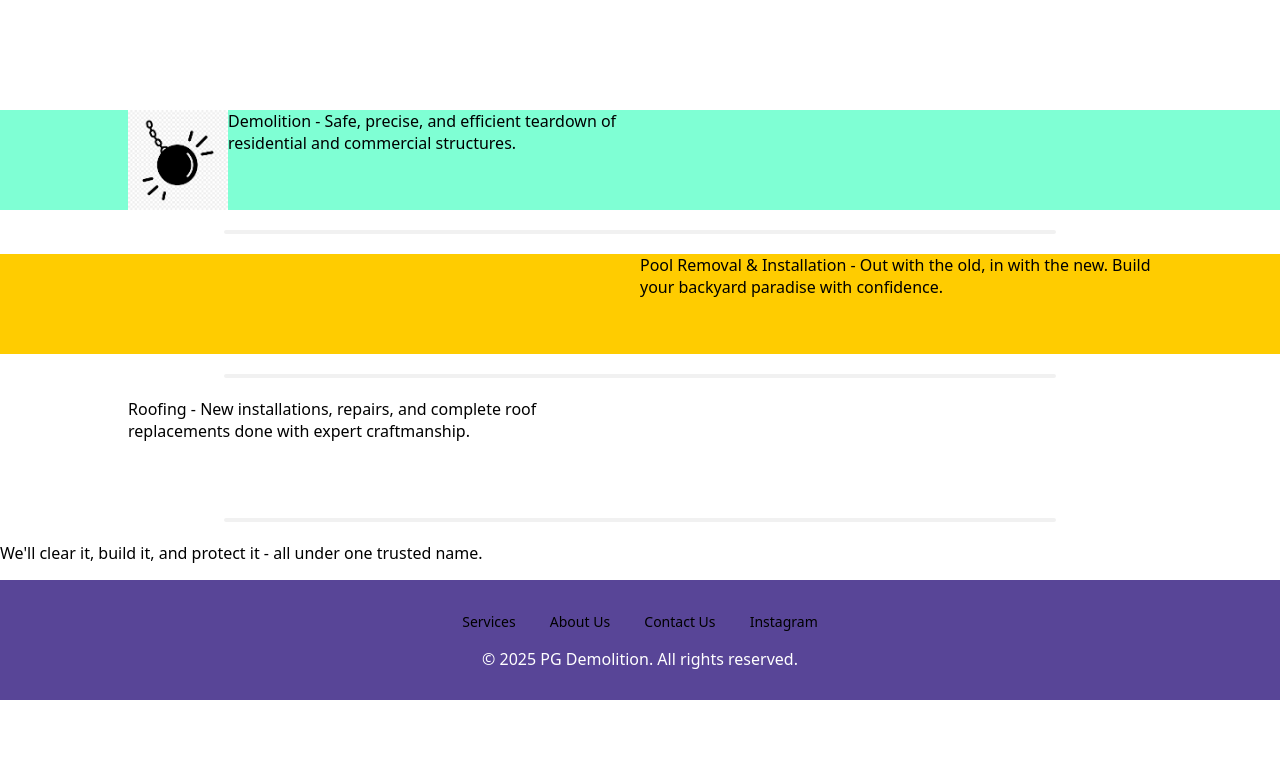
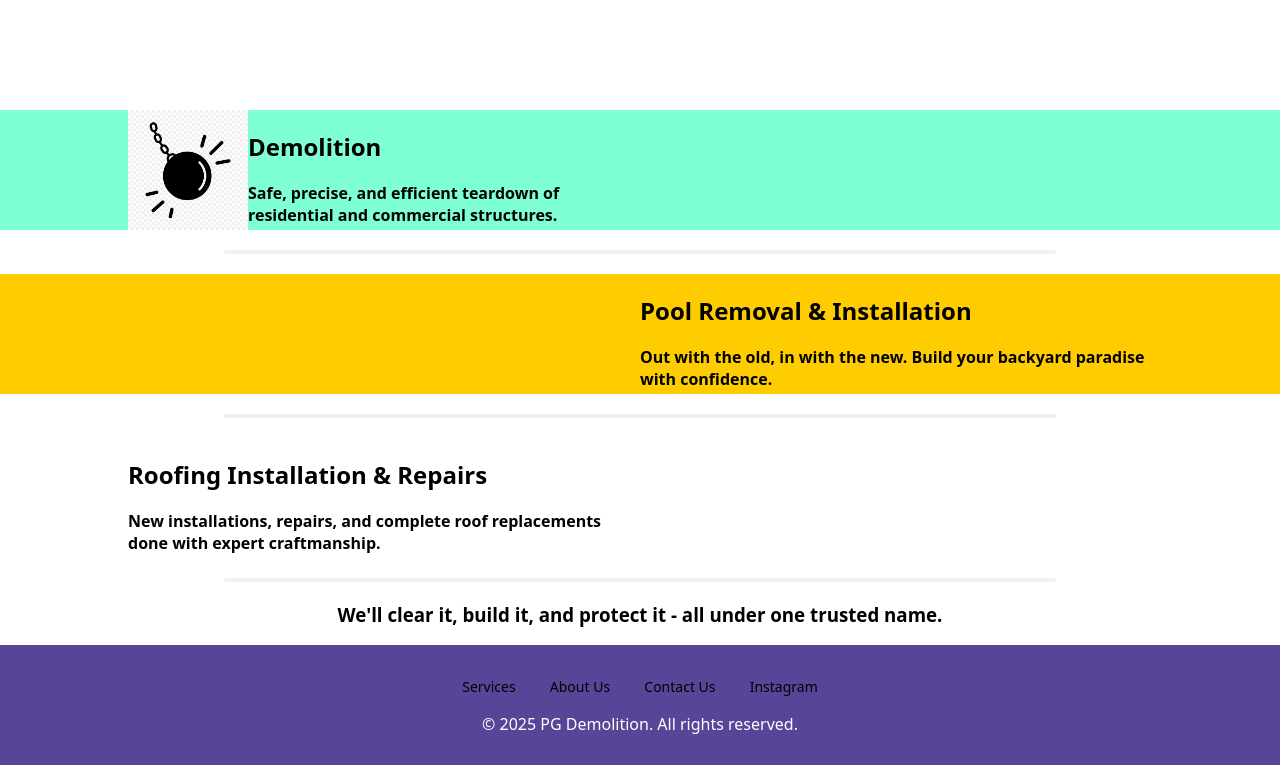
Before and after one commit to deegarcia98/PGDemolition, a plain HTML site: page index.html in a window 1280 px wide. Shown: the part 792-1557 px from the top of the page. Before the commit the page ends 1492 px from the top, so only its background shows below. Drawn offline with Linux system fonts and the light colour scheme.

Commit message:
style main page topics

```diff
--- a/index.html
+++ b/index.html
@@ -41,7 +41,12 @@
                     <img src
                     ="images/ball-icon.png">
                     <div>
-                        Demolition - Safe, precise, and efficient teardown of residential and commercial structures.
+                        <h2>
+                            <strong>Demolition</strong>
+                        </h2>
+                            <p>
+                                Safe, precise, and efficient teardown of residential and commercial structures.
+                            </p>
                     </div>
                 </section>
 
@@ -49,7 +54,12 @@
 
                 <section class="pool-center">
                     <div>
-                        Pool Removal & Installation - Out with the old, in with the new. Build your backyard paradise with confidence.
+                        <h2>
+                            <strong>Pool Removal & Installation</strong>
+                        </h2>
+                        <p>
+                            Out with the old, in with the new. Build your backyard paradise with confidence.
+                        </p>
                     </div>
                 </section>
 
@@ -57,7 +67,12 @@
 
                 <section class="roof-center">
                     <div>
-                        Roofing - New installations, repairs, and complete roof replacements done with expert craftmanship.
+                        <h2>
+                            <strong>Roofing Installation & Repairs</strong>
+                        </h2>
+                        <p>
+                            New installations, repairs, and complete roof replacements done with expert craftmanship.
+                        </p>
                     </div>
                 </section>
 
@@ -65,7 +80,7 @@
 
             </div>
 
-                <p>We'll clear it, build it, and protect it - all under one trusted name.</p>
+                <h3 class="trusted-name">We'll clear it, build it, and protect it - all under one trusted name.</h3>
 
 
     </main>
--- a/styles.css
+++ b/styles.css
@@ -221,26 +221,34 @@ hr {
     display: flex;
     justify-content: left;
     background-color: aquamarine;
-    height: 100px;
+    height: 120px;
     padding-right: 50%;
     padding-left: 10%;
+    font-weight: bold;
 }
 
 .pool-center {
     display: flex;
     justify-content: right;
     background-color: #ffcc00;
-    height: 100px;
+    height: 120px;
     padding-right: 10%;
     padding-left: 50%;
+    font-weight: bold;
 }
 
 .roof-center {
     display: flex;
     justify-content: left;
-    height: 100px;
+    height: 120px;
     padding-right: 50%;
     padding-left: 10%;
+    font-weight: bold;
+}
+
+.trusted-name {
+    display: flex;
+    justify-content: center;
 }
 
 
```
Also changed, not shown: contact.html (+2 -2 lines).
